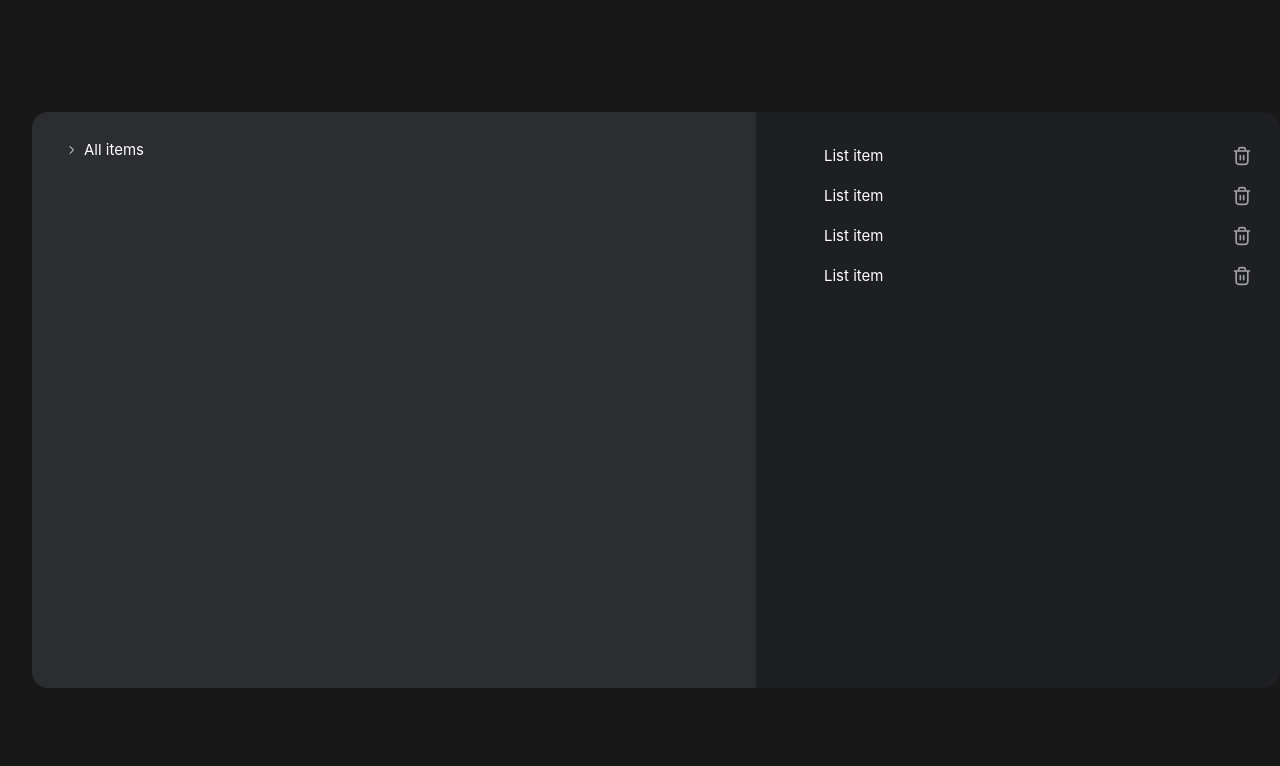
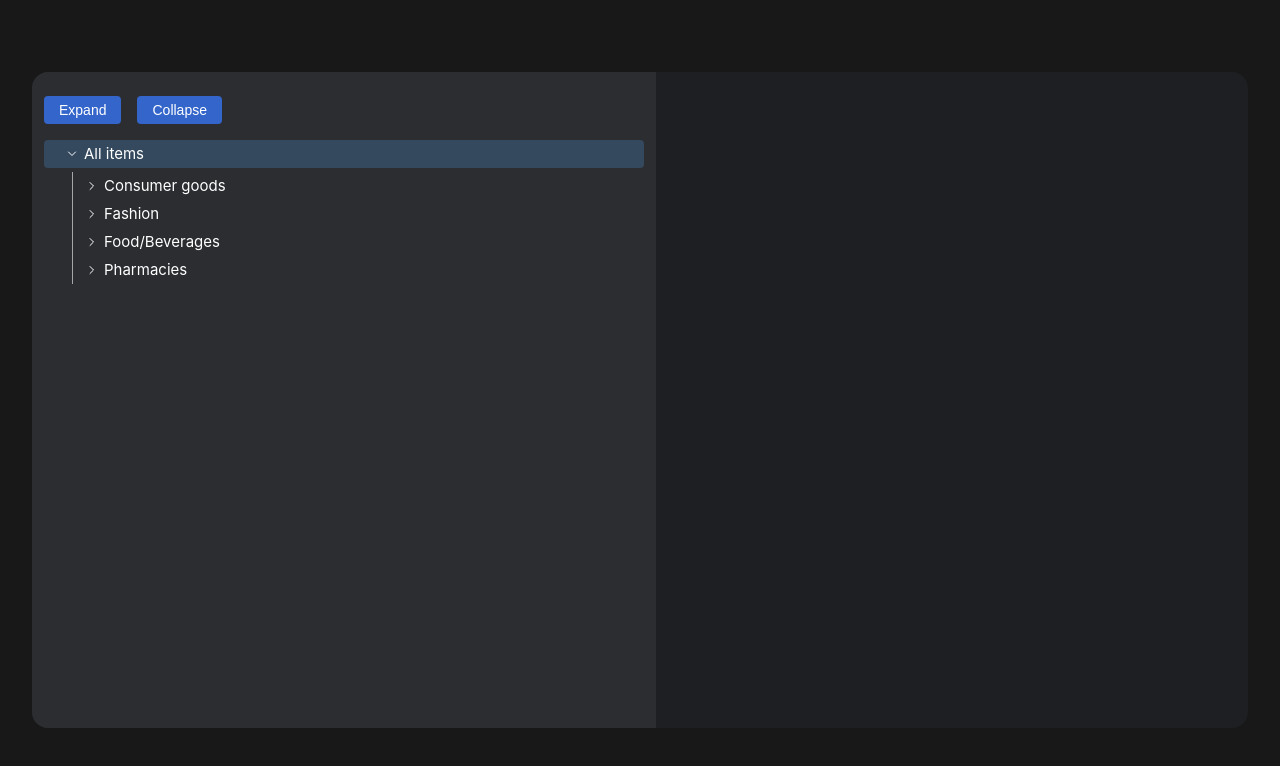
Before and after one commit to DanilPidhainyi/test-task, a Vue app: page / in a window 1280 px wide. Shown: the top 766 px of the page. Built offline with nearby package versions, Linux system fonts and the light colour scheme; the HTML template or start-up script is replaced by a standard one.

Commit message:
feat: expand collapse and list

```diff
--- a/src/App.vue
+++ b/src/App.vue
@@ -3,12 +3,21 @@
     <div class="container">
       <div class="tree-wrapper">
         <tree
-          :tree="treeNode"
-          @update:tree="updateTreeNode"
+          :tree="nodes"
+          :current-item="currentItem"
+          :selected-items="selectedItems"
+          :open-nodes="openNodes"
+          @update:current-item="store.dispatch(treeStoreAction.setCurrentItem, $event)"
+          @update:selected-items="store.dispatch(treeStoreAction.setSelectedItem, $event)"
+          @update:open-nodes="store.dispatch(treeStoreAction.setOpenNodes, $event)"
         />
       </div>
       <div class="list-wrapper">
-        <list />
+        <list
+          :selected-items="selectedItems"
+          :tree="nodes"
+          @update:selected-items="store.dispatch(treeStoreAction.setSelectedItem, $event)"
+        />
       </div>
     </div>
   </default-layout>
@@ -21,13 +30,19 @@
   import Tree from '@/components/tree/Tree.vue'
   import List from '@/components/list/List.vue'
   import { computed } from 'vue'
-  import type { TreeNode } from '@/types/TreeNode.ts'
+  import tree from '@/tree.json'
+  import { normalizeTree } from '@/components/tree/helpers.ts'
+
+  const nodes = normalizeTree(tree.tree.cat)
 
   const store = useStore()
-  const treeNode = computed(() => store.state.treeStore.tree)
-  const updateTreeNode = (node: TreeNode) => {
-    store.dispatch(treeStoreAction.setTree, node)
-  }
+  const currentItem = computed(() => store.state.treeStore.currentItem)
+  const selectedItems = computed(() => store.state.treeStore.selectedItems)
+  const openNodes = computed(() => store.state.treeStore.openNodes)
+
+  // const updateTreeNode = (node: TreeNode) => {
+  //   store.dispatch(treeStoreAction.setTree, node)
+  // }
 </script>
 
 <style scoped lang="scss">
--- /dev/null
+++ b/src/components/BBtn.vue
@@ -0,0 +1,38 @@
+<template>
+  <button class="base-button">
+    <span class="base-button__text">
+      {{ text }}
+    </span>
+  </button>
+</template>
+
+<script setup lang="ts">
+  defineProps<{
+    text?: string
+  }>()
+</script>
+
+<style scoped lang="scss">
+  .base-button {
+    border-radius: 4px;
+    cursor: pointer;
+    padding: 6px 15px;
+    background-color: rgba(53, 115, 240, 0.8);
+    border: none;
+    box-shadow: none;
+    display: flex;
+    align-items: center;
+    justify-content: center;
+  }
+
+  .base-button:hover {
+    background-color: rgba(53, 115, 240, 1);
+  }
+
+  .base-button__text {
+    font-size: 14px;
+    font-weight: 400;
+    width: 100%;
+    color: white;
+  }
+</style>
--- a/src/components/list/List.vue
+++ b/src/components/list/List.vue
@@ -1,20 +1,44 @@
 <template>
   <ul class="list">
-    <list-item />
-    <list-item />
-    <list-item />
-    <list-item />
+    <list-item
+      v-for="node in nodes"
+      :key="node._nodeId"
+      :text="node._name"
+      @click="onRemove(node._nodeId)"
+    />
   </ul>
 </template>
 
 <script setup lang="ts">
   import ListItem from '@/components/list/ListItem.vue'
+  import type { TreeNode } from '@/types/TreeNode.ts'
+  import { computed } from 'vue'
+  import { findNodeById } from '@/components/tree/helpers.ts'
+
+  interface Props {
+    selectedItems: string[]
+    tree: TreeNode
+  }
+
+  const props = defineProps<Props>()
+  const emit = defineEmits(['update:selected-items'])
+
+  const nodes = computed(() => props.selectedItems.map(e => findNodeById(e, [props.tree])).filter(Boolean))
+
+  const onRemove = (nodeId: string) => {
+    emit(
+      'update:selected-items',
+      props.selectedItems.filter(id => id !== nodeId),
+    )
+  }
 </script>
 
 <style scoped lang="scss">
   .list {
     display: flex;
     flex-direction: column;
-    width: 500px;
+    width: 100%;
+    max-width: 500px;
+    gap: 4px;
   }
 </style>
--- a/src/components/list/ListItem.vue
+++ b/src/components/list/ListItem.vue
@@ -1,12 +1,18 @@
 <template>
   <li class="list-item">
-    <p class="list-item__text">List item</p>
+    <p class="list-item__text">
+      {{ text }}
+    </p>
     <icon-delete class="list-item__icon" />
   </li>
 </template>
 
 <script setup lang="ts">
   import IconDelete from '@/components/list/IconDelete.vue'
+
+  defineProps<{
+    text?: string
+  }>()
 </script>
 
 <style scoped lang="scss">
@@ -16,12 +22,16 @@
     align-items: center;
     justify-content: space-between;
     gap: 16px;
-    padding: 8px 16px;
+    padding: 4px 16px;
     border-radius: 8px;
   }
 
   .list-item:hover {
-    background-color: red;
+    background-color: #db5c5c;
+
+    .list-item__icon {
+      color: white !important;
+    }
   }
 
   .list-item__text {
--- a/src/components/tree/Tree.vue
+++ b/src/components/tree/Tree.vue
@@ -1,9 +1,25 @@
 <template>
   <div class="tree">
+    <section class="btns">
+      <b-btn
+        text="Expand"
+        @click="onExpand"
+      />
+      <b-btn
+        text="Collapse"
+        @click="onCollapse"
+      />
+    </section>
+
     <tree-node
       :node="tree"
       :level="1"
-      @update:node="emit('update:tree', $event)"
+      :current-item="currentItem"
+      :selected-items="selectedItems"
+      :open-nodes="openNodes"
+      @update:selected-items="emit('update:selectedItems', $event)"
+      @update:currentItem="emit('update:currentItem', $event)"
+      @update:openNodes="emit('update:openNodes', $event)"
     />
   </div>
 </template>
@@ -11,14 +27,58 @@
 <script setup lang="ts">
   import TreeNode from '@/components/tree/TreeNode.vue'
   import type { TreeNode as TreeNodeType } from '@/types/TreeNode.ts'
+  import BBtn from '@/components/BBtn.vue'
+  import { findNodeById, getListChildrenNodes } from '@/components/tree/helpers.ts'
 
-  defineProps<{ tree: TreeNodeType }>()
-  const emit = defineEmits(['update:tree'])
+  interface Props {
+    tree: TreeNodeType
+    currentItem: string
+    selectedItems: string[]
+    openNodes: string[]
+  }
+
+  const props = defineProps<Props>()
+  const emit = defineEmits([
+    'update:currentItem',
+    'update:selectedItems',
+    'update:openNodes',
+    //
+  ])
+
+  const onExpand = () => {
+    const currentNode = findNodeById(props.currentItem, [props.tree])
+    if (!currentNode) return null
+
+    const children = getListChildrenNodes(currentNode)
+    if (!children.length) return null
+
+    emit('update:openNodes', [...new Set([...props.openNodes, ...children])])
+  }
+
+  const onCollapse = () => {
+    const currentNode = findNodeById(props.currentItem, [props.tree])
+    if (!currentNode) return null
+
+    const children = getListChildrenNodes(currentNode)
+    if (!children.length) return null
+
+    emit(
+      'update:openNodes',
+      props.openNodes.filter(i => !children.includes(i)),
+    )
+  }
 </script>
 
 <style scoped lang="scss">
   .tree {
-    width: 700px;
+    width: 600px;
+    min-width: max-content;
     height: 100%;
   }
+
+  .btns {
+    display: flex;
+    gap: 16px;
+    padding: 0 0 16px;
+  }
 </style>
--- a/src/components/tree/TreeNode.vue
+++ b/src/components/tree/TreeNode.vue
@@ -6,8 +6,12 @@
   >
     <li
       class="tree-node__title"
-      :class="{ 'tree-node__title--open': node.isOpen }"
-      @click="onUpdateIsOpen"
+      :class="{
+        'tree-node__title--open': isOpenNode,
+        'tree-node__title--active': isCurrentItem,
+      }"
+      @click="onSelectCurrentItem(node)"
+      @dblclick="onOpenCloseThisNode"
     >
       <icon-arrow class="tree-node__icon" />
       <p class="tree-node__title-text">
@@ -15,24 +19,21 @@
       </p>
     </li>
     <ul
-      v-if="node.isOpen"
+      v-if="isOpenNode"
       class="tree-node__items"
     >
       <template v-if="node.cat && Array.isArray(node.cat)">
         <tree-node
-          v-for="(cat, i) in node.cat"
+          v-for="cat in node.cat"
           :key="cat._nodeId"
           :node="cat"
           :level="level + 1"
-          @update:node="onUpdateNodeByIndex(i, $event)"
-        />
-      </template>
-
-      <template v-if="node.cat && !Array.isArray(node.cat)">
-        <tree-node
-          :node="node.cat"
-          :level="level + 1"
-          @update:node="onUpdateNode"
+          :currentItem="currentItem"
+          :selectedItems="selectedItems"
+          :openNodes="openNodes"
+          @update:selected-items="emit('update:selectedItems', $event)"
+          @update:current-item="emit('update:currentItem', $event)"
+          @update:open-nodes="emit('update:openNodes', $event)"
         />
       </template>
 
@@ -40,6 +41,9 @@
         <li
           v-for="item in node?.leaf"
           class="tree-node__item"
+          :class="{ 'tree-node__item--active': props.currentItem === item._nodeId }"
+          :key="item._nodeId"
+          @click="onSelectCurrentItem(item)"
         >
           {{ item?._name }}
         </li>
@@ -51,27 +55,42 @@
 <script setup lang="ts">
   import type { TreeNode as TreeNodeType } from '@/types/TreeNode.ts'
   import IconArrow from '@/components/tree/IconArrow.vue'
+  import { computed } from 'vue'
+  import { uniquePreserveOrder } from '@/components/tree/uniquePreserveOrder.ts'
 
   interface Props {
     node: TreeNodeType
+    currentItem: string
+    selectedItems: string[]
+    openNodes: string[]
     level: number
   }
 
   const props = defineProps<Props>()
-  const emit = defineEmits(['update:node'])
+  const emit = defineEmits([
+    'update:node',
+    'update:currentItem',
+    'update:selectedItems',
+    'update:openNodes',
+    //
+  ])
+  const isOpenNode = computed(() => props.openNodes.includes(props.node._nodeId))
+  const isCurrentItem = computed(() => props.currentItem === props.node._nodeId)
 
-  const onUpdateIsOpen = () => {
-    emit('update:node', { ...props.node, isOpen: !props.node.isOpen })
+  const onSelectCurrentItem = (node: TreeNodeType) => {
+    emit('update:currentItem', node._nodeId)
+    emit('update:selectedItems', uniquePreserveOrder([...props.selectedItems, node._nodeId]))
   }
 
-  const onUpdateNode = (event: TreeNodeType) => {
-    emit('update:node', { ...props.node, cat: event })
-  }
-
-  const onUpdateNodeByIndex = (index: number, event: TreeNodeType) => {
-    const cat = props.node.cat as TreeNodeType[]
-    cat[index] = event
-    emit('update:node', { ...props.node, cat })
+  const onOpenCloseThisNode = () => {
+    if (isOpenNode.value) {
+      emit(
+        'update:openNodes',
+        props.openNodes.filter(e => e !== props.node._nodeId),
+      )
+    } else {
+      emit('update:openNodes', [...props.openNodes, props.node._nodeId])
+    }
   }
 </script>
 
@@ -96,7 +115,7 @@
     gap: 4px;
   }
 
-  .tree-node__title:hover {
+  .tree-node__title--active {
     background-color: #34495e;
   }
 
@@ -130,8 +149,14 @@
     border-radius: 4px;
     padding-left: calc(var(--step) * (var(--level) + 1));
     color: var(--color-secondary-text);
+    cursor: pointer;
   }
 
+  .tree-node__item--active {
+    background-color: #34495e;
+  }
+
+  .tree-node__title:hover,
   .tree-node__item:hover {
     background-color: #2c3e50;
   }
--- /dev/null
+++ b/src/components/tree/helpers.ts
@@ -0,0 +1,49 @@
+import type { TreeNode as TreeNodeType } from '@/types/TreeNode.ts'
+
+/**
+ * if cat is object convert to array
+ * */
+export const normalizeTree = (node: any): TreeNodeType => {
+  const n = node as any
+
+  let children: TreeNodeType[] | undefined = undefined
+
+  if (n.cat) {
+    if (Array.isArray(n.cat)) {
+      children = n.cat.map(normalizeTree)
+    } else {
+      children = [normalizeTree(n.cat)]
+    }
+  }
+
+  return {
+    ...n,
+    ...(children ? { cat: children } : {}),
+  }
+}
+
+export const findNodeById = (nodeId: string, nodes: TreeNodeType[]): TreeNodeType | null => {
+  for (const node of nodes) {
+    if (node._nodeId === nodeId) return node
+    if (node.cat) {
+      const found = findNodeById(nodeId, node.cat)
+      if (found) return found
+    }
+    if (node.leaf) {
+      for (const leaf of node.leaf) {
+        if (leaf._nodeId === nodeId) return leaf
+      }
+    }
+  }
+  return null
+}
+
+export const getListChildrenNodes = (node: TreeNodeType): string[] => {
+  let ids = [node._nodeId]
+  if (node.cat) {
+    for (const child of node.cat) {
+      ids = ids.concat(getListChildrenNodes(child))
+    }
+  }
+  return ids
+}
--- /dev/null
+++ b/src/components/tree/uniquePreserveOrder.ts
@@ -0,0 +1,8 @@
+export const uniquePreserveOrder = (arr: string[]) => {
+  const seen = new Set()
+  return arr.filter(item => {
+    if (seen.has(item)) return false
+    seen.add(item)
+    return true
+  })
+}
--- a/src/layouts/DefaultLayout.vue
+++ b/src/layouts/DefaultLayout.vue
@@ -19,7 +19,7 @@
 
     .page-layout {
       flex: 1 1 auto;
-      margin: 10vh 0;
+      margin: 5vh 0;
       display: flex;
     }
   }
--- a/src/store/modules/tree.ts
+++ b/src/store/modules/tree.ts
@@ -2,26 +2,50 @@ import tree from '@/tree.json'
 import type { TreeNode } from '@/types/TreeNode.ts'
 
 export const treeStoreAction = {
-  setTree: '[tree] setTree',
+  setCurrentItem: '[tree] setCurrentItem',
+  setSelectedItem: '[tree] setSelectedItem',
+  setOpenNodes: '[tree] setOpenNodes',
 }
 
 interface State {
-  tree: TreeNode
+  currentItem: string
+  selectedItems: string[]
+  openNodes: string[]
 }
 
 const state = {
-  tree: tree.tree.cat,
+  currentItem: '1',
+  selectedItems: [],
+  openNodes: ['1'],
 }
 
 const mutations = {
-  treeMutationSetTree(state: State, tree: TreeNode) {
-    state.tree = tree
+  setCurrentItem(state: State, n: string) {
+    state.currentItem = n
+  },
+
+  setSelectedItem(state: State, n: string[]) {
+    state.selectedItems = n
+  },
+
+  setOpenNodes(state: State, n: string[]) {
+    state.openNodes = n
   },
 }
 
 const actions = {
-  [treeStoreAction.setTree]({ commit }, tree: TreeNode) {
-    commit('treeMutationSetTree', tree)
+  [treeStoreAction.setCurrentItem]({ commit }, n: string) {
+    commit('setCurrentItem', n)
+    // todo add localStorage for current item
+  },
+
+  [treeStoreAction.setSelectedItem]({ commit }, n: string) {
+    commit('setSelectedItem', n)
+    // todo add localStorage for current item
+  },
+
+  [treeStoreAction.setOpenNodes]({ commit }, n: string) {
+    commit('setOpenNodes', n)
   },
 }
 
--- a/src/types/TreeNode.ts
+++ b/src/types/TreeNode.ts
@@ -1,7 +1,6 @@
 import type { TreeLeaf } from '@/types/TreeLeaf.ts'
 
 export interface TreeNode extends TreeLeaf {
-  cat?: TreeNode[] | TreeNode
+  cat?: TreeNode[]
   leaf?: TreeLeaf[]
-  isOpen?: boolean
 }
```
